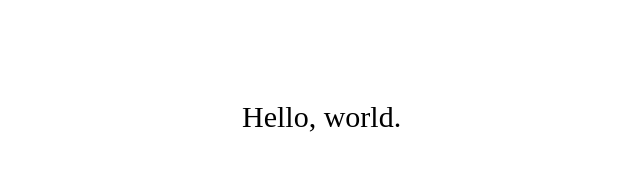
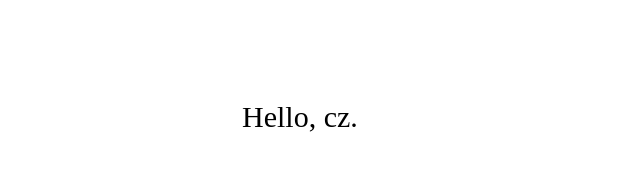
Before and after one commit to chengzhuotc/h5, a plain HTML site: page index.html in a window 1280 px wide. Shown: the full height of the page, 298-938 px from the left. Drawn offline with Linux system fonts and the light colour scheme.

Commit message:
Update index.html

```diff
--- a/index.html
+++ b/index.html
@@ -14,7 +14,7 @@
 </head>
 <body>
 <div class="theme">
-  Hello, world.
+  Hello, cz.
 </div>
 
 </body>
```
